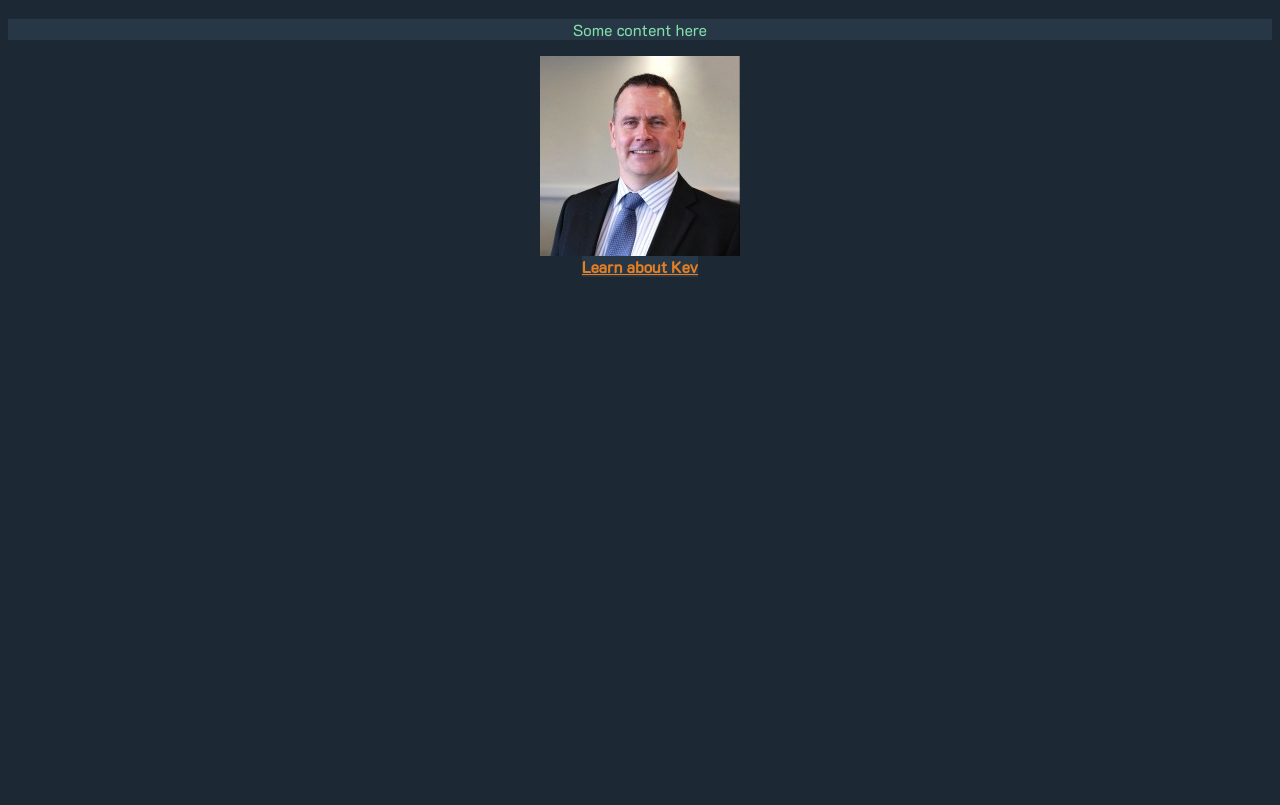
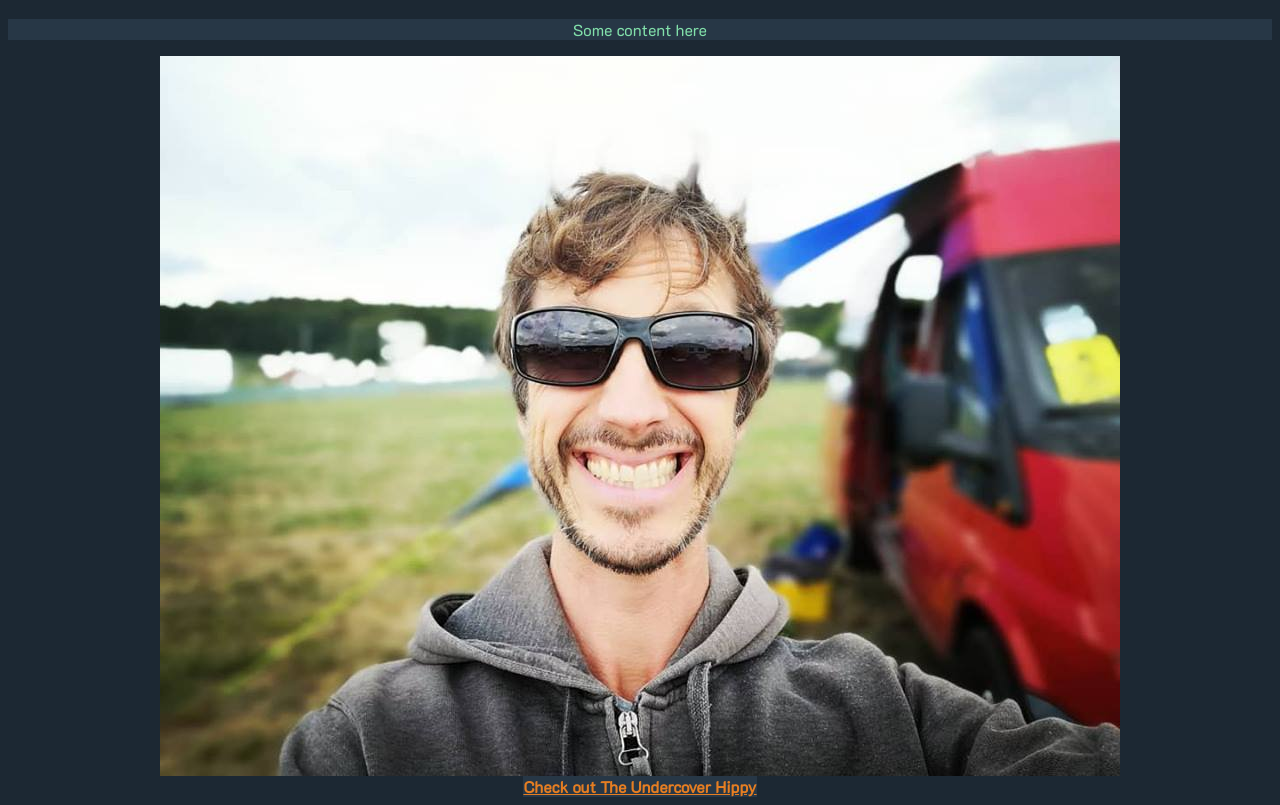
Before and after one commit to Squiddy1999/16653219, a plain HTML site: page index.html in a window 1280 px wide. Shown: the part 66-871 px from the top of the page. Before the commit the page ends 800 px from the top, so only its background shows below. Drawn offline with Linux system fonts and the light colour scheme.

Commit message:
Add files via upload

```diff
--- a/index.html
+++ b/index.html
@@ -10,7 +10,8 @@
 <body>
     <h1>This is a website</h1>
     <p>Some content here</p>
-    <img src="Assets/kjacques.jpg" />
-    <div style="text-align:center"><a href="https://staff.lincoln.ac.uk/24c4fa4e-e572-4f3d-a77a-fa5631ca951a">Learn about Kev</a></div>
+    <img src="Assets/undercoverHippy.jpg" />
+    <div style="text-align:center"><a href="http://www.undercoverhippy.com/">Check out The Undercover Hippy</a></div>
+
 </body>
 </html>
```
Also changed, not shown: Assets/undercoverHippy.jpg (added).
